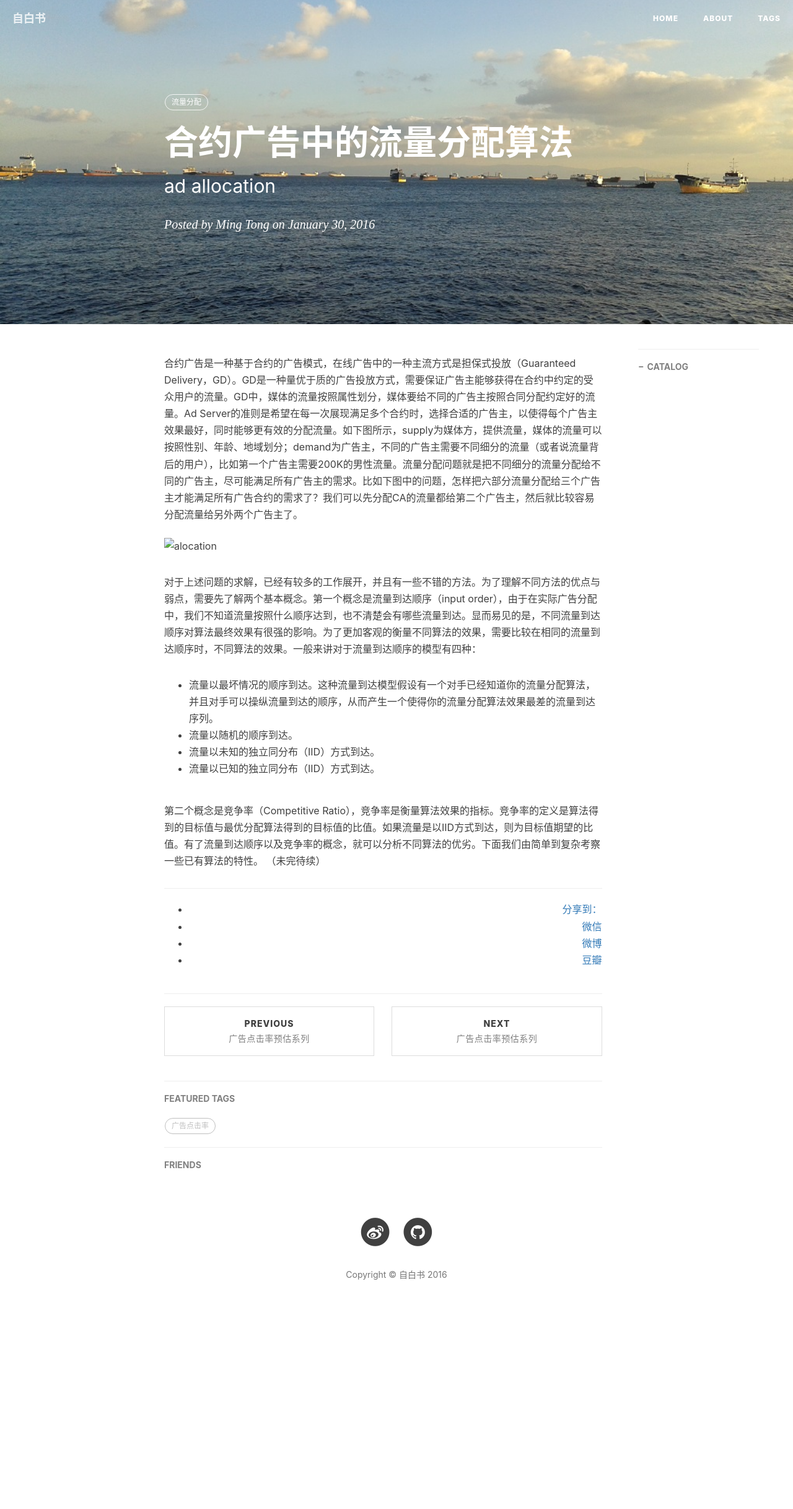
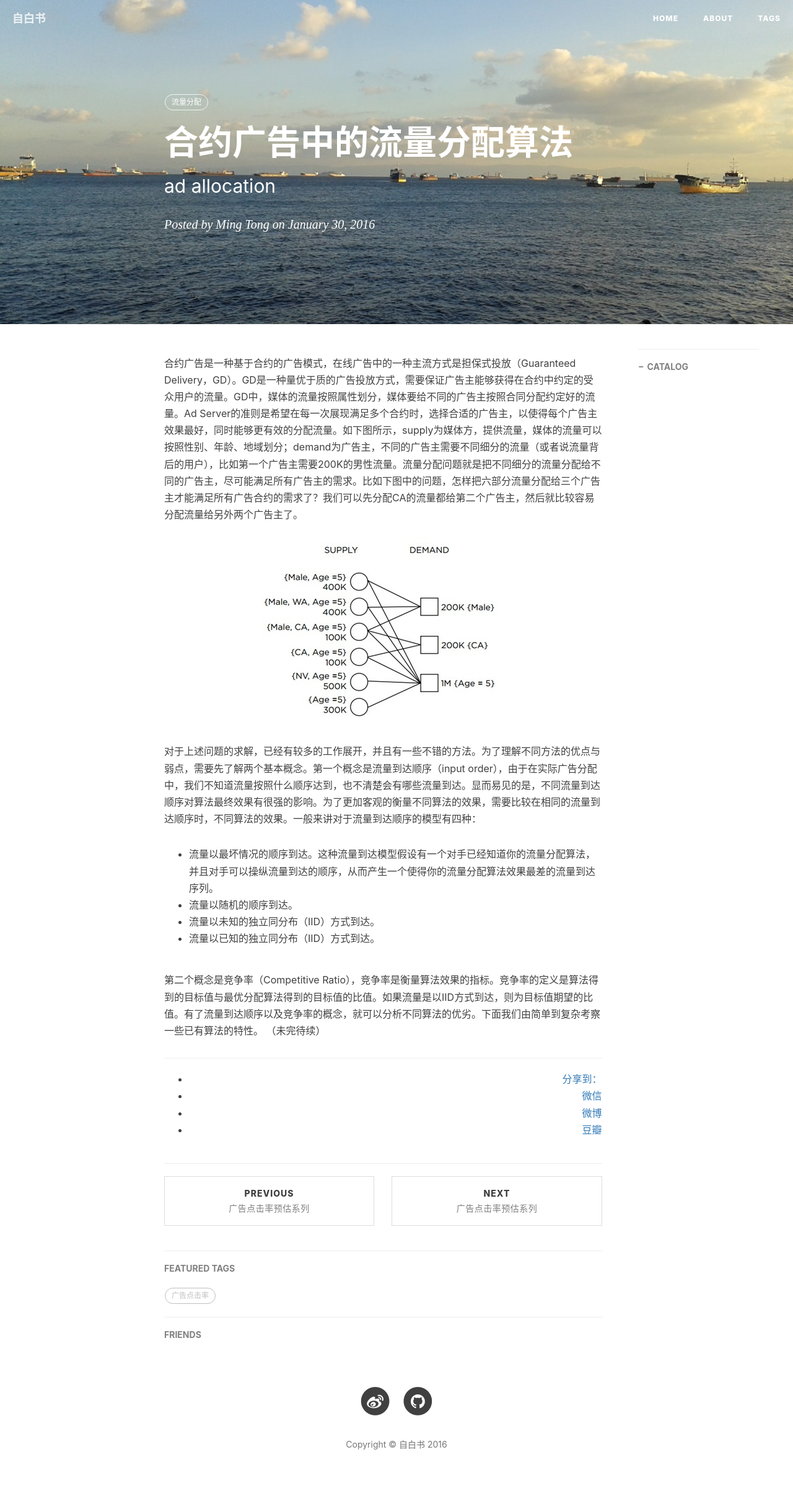
Before and after one commit to tongming/tongming.github.io, a Jekyll site: the page built from _posts/2016-01-31-ad-alocation.md, in a window 1280 px wide. Shown: the whole page at 62% size. Built offline with Jekyll 4.4.1, drawn with Linux system fonts in a browser that asks for light colours; nearby versions of some CDN libraries; comment, search, counter and statistics services are not loaded; before the commit the page ends 2161 px from its top, so only the background shows below that.

Commit message:
fix image

```diff
--- a/_posts/2016-01-31-ad-alocation.md
+++ b/_posts/2016-01-31-ad-alocation.md
@@ -10,7 +10,7 @@ tags:
 ---
 
 合约广告是一种基于合约的广告模式，在线广告中的一种主流方式是担保式投放（Guaranteed Delivery，GD）。GD是一种量优于质的广告投放方式，需要保证广告主能够获得在合约中约定的受众用户的流量。GD中，媒体的流量按照属性划分，媒体要给不同的广告主按照合同分配约定好的流量。Ad Server的准则是希望在每一次展现满足多个合约时，选择合适的广告主，以使得每个广告主效果最好，同时能够更有效的分配流量。如下图所示，supply为媒体方，提供流量，媒体的流量可以按照性别、年龄、地域划分；demand为广告主，不同的广告主需要不同细分的流量（或者说流量背后的用户），比如第一个广告主需要200K的男性流量。流量分配问题就是把不同细分的流量分配给不同的广告主，尽可能满足所有广告主的需求。比如下图中的问题，怎样把六部分流量分配给三个广告主才能满足所有广告合约的需求了？我们可以先分配CA的流量都给第二个广告主，然后就比较容易分配流量给另外两个广告主了。
-![alocation](../img/ad_alocation.jpg)
+![alocation](/img/ad_alocation.jpg)
 
 对于上述问题的求解，已经有较多的工作展开，并且有一些不错的方法。为了理解不同方法的优点与弱点，需要先了解两个基本概念。第一个概念是流量到达顺序（input order），由于在实际广告分配中，我们不知道流量按照什么顺序达到，也不清楚会有哪些流量到达。显而易见的是，不同流量到达顺序对算法最终效果有很强的影响。为了更加客观的衡量不同算法的效果，需要比较在相同的流量到达顺序时，不同算法的效果。一般来讲对于流量到达顺序的模型有四种：
 
```
